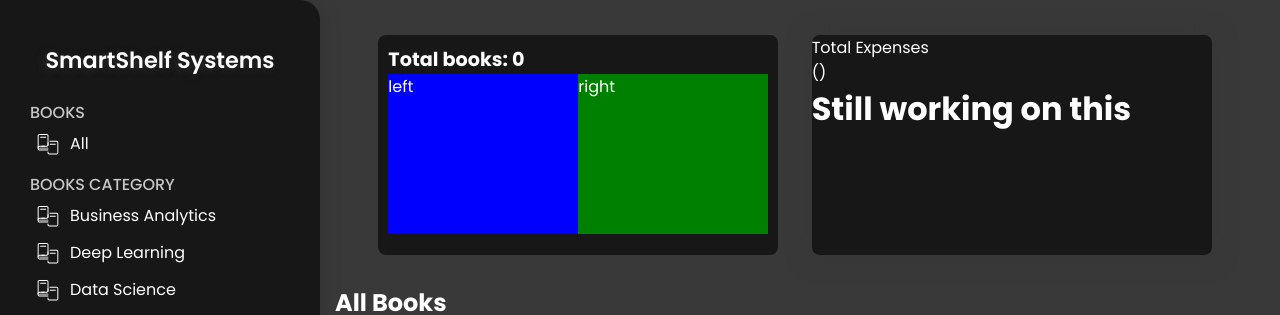
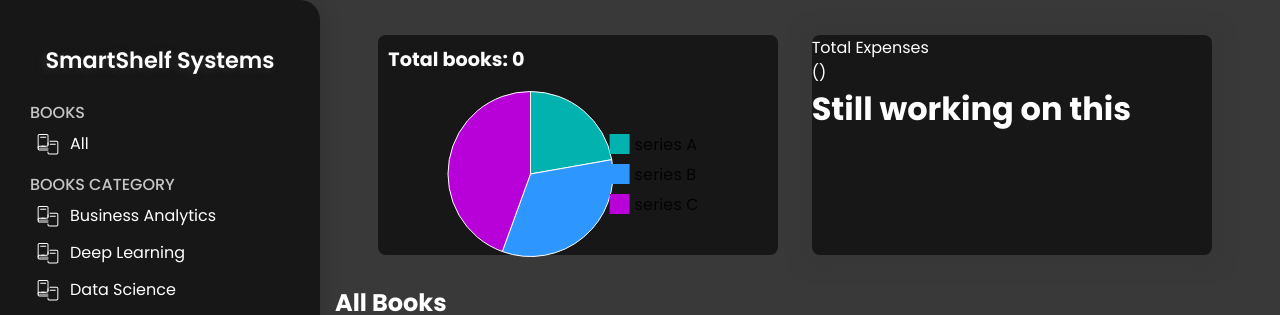
Before and after one commit to IkedaLab-Daniel/expense_tracker_client, a React (Vite) app: page / in a window 1280 px wide. Shown: the top 315 px of the page. Built offline with nearby package versions, Linux system fonts and the light colour scheme; no server answers.

Commit message:
❄️ Added MUI PieGraph

```diff
--- a/package.json
+++ b/package.json
@@ -10,6 +10,9 @@
     "preview": "vite preview"
   },
   "dependencies": {
+    "@emotion/react": "^11.14.0",
+    "@emotion/styled": "^11.14.0",
+    "@mui/x-charts": "^7.28.0",
     "install": "^0.13.0",
     "npm": "^11.2.0",
     "react": "^19.0.0",
--- a/src/App.css
+++ b/src/App.css
@@ -233,19 +233,16 @@
 .book-data-card .data-container{
   width: 100%;
   height: 80%;
-  background-color: red;
   display: flex;
   justify-content: center;
 }
 
 .book-data-card .data-container .data-left{
   width: 50%;
-  background-color: blue;
 }
 
 .book-data-card .data-container .data-right{
   width: 50%;
-  background-color: green;
 }
 
 
--- a/src/components/BookDataCard.jsx
+++ b/src/components/BookDataCard.jsx
@@ -1,5 +1,6 @@
 import { useContext } from "react"
 import { BookContext } from "../context/BookProvider"
+import { PieChart } from '@mui/x-charts/PieChart';
 
 function BookDataCard(){
 
@@ -10,13 +11,19 @@
         <div className="book-data-card">
                 <h2>Total books: {totalBooks}</h2>
                 <div className="data-container">
-                    <div className="data-left">
-                        left
-                    </div>
-                    <div className="data-right">
-                        right
-                    </div>
-
+                    <PieChart
+                        series={[
+                            {
+                            data: [
+                                { id: 0, value: 10, label: 'series A' },
+                                { id: 1, value: 15, label: 'series B' },
+                                { id: 2, value: 20, label: 'series C' },
+                            ],
+                            },
+                        ]}
+                        width={270}
+                        height={200}
+                    />
                 </div>
         </div>
     )
```
Also changed, not shown: 1 other file (tests, documents, lock files or other folders).
